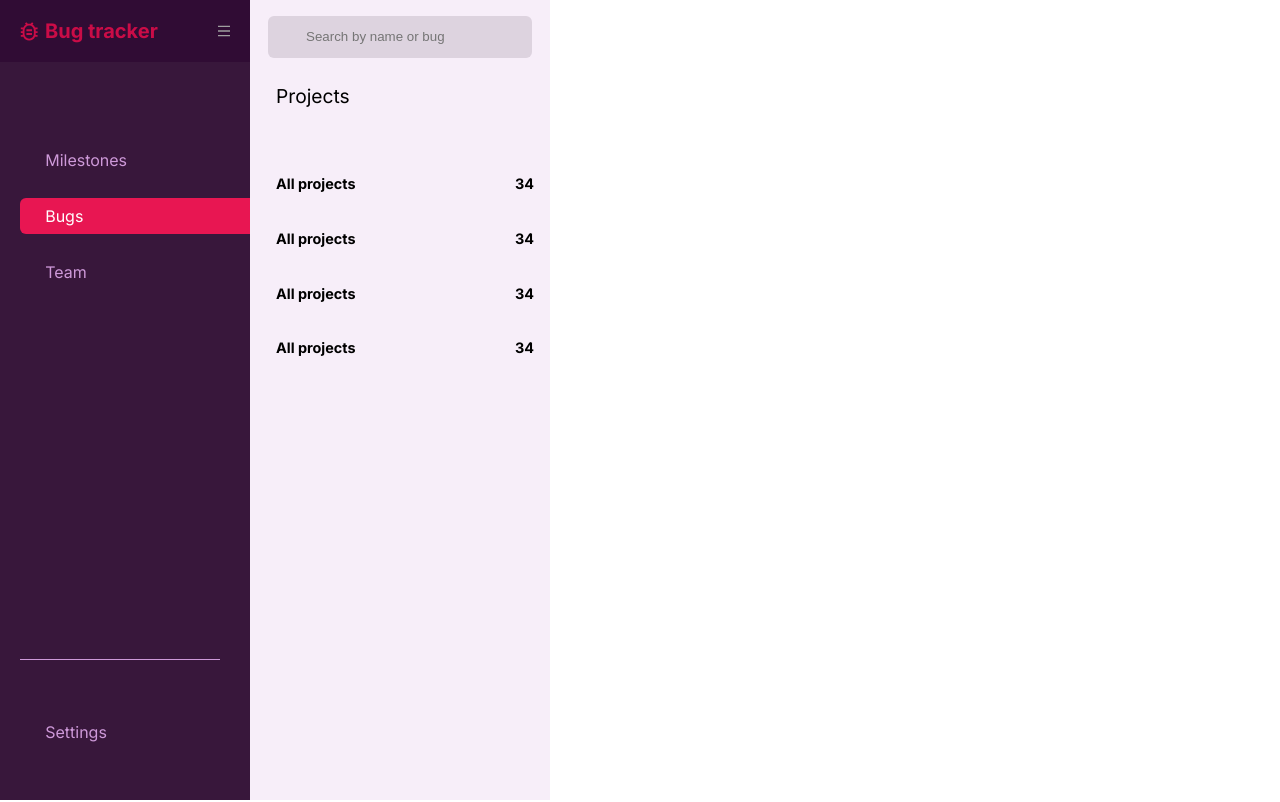
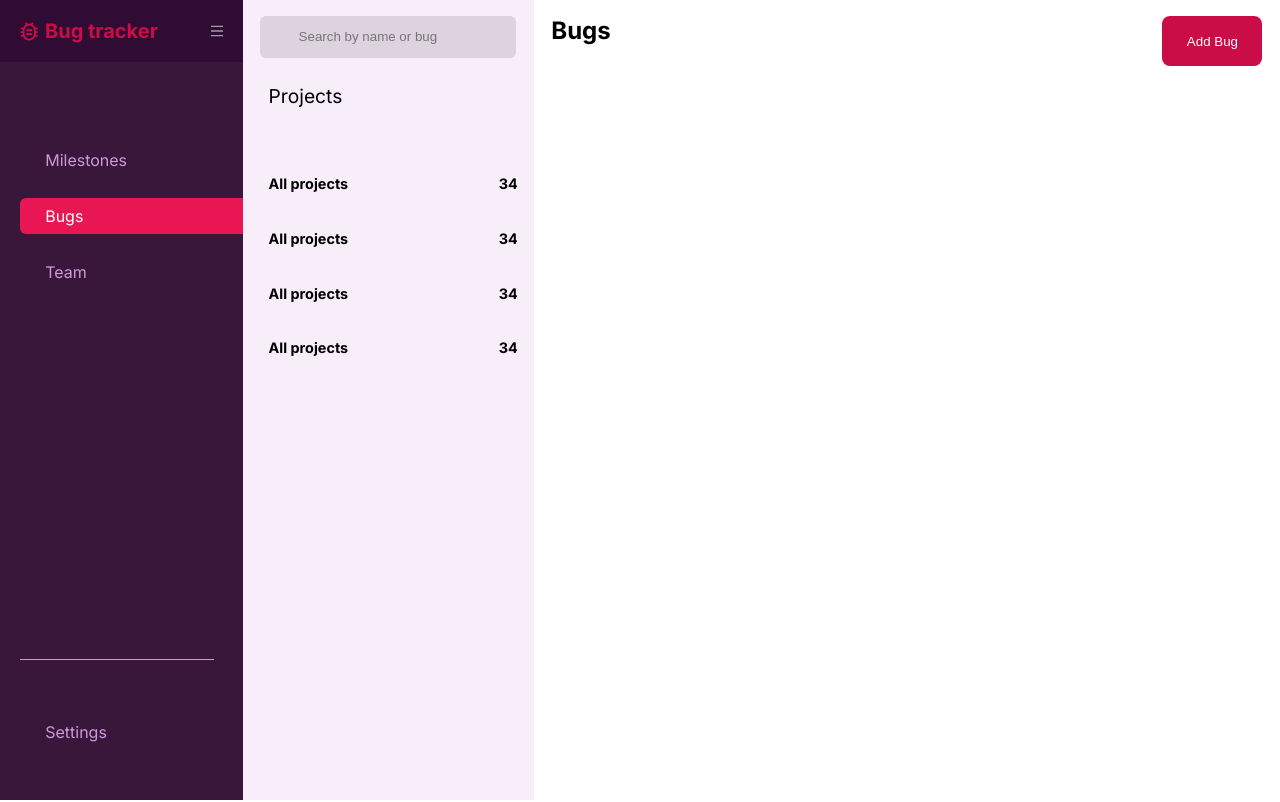
Before and after one commit to antonioGoeminne/sentry-clone, a Next.js app: page /bugs in a window 1280 px wide. Before the commit this address had no page. Shown: the top 802 px of the page. Built offline with nearby package versions, Linux system fonts and the light colour scheme; some icons are missing.

Commit message:
FEAT: adding button, modal and base of form to add bug

```diff
--- a/package.json
+++ b/package.json
@@ -13,12 +13,15 @@
     "@babel/preset-env": "^7.23.2",
     "@babel/preset-react": "^7.22.15",
     "@iconify/react": "^4.1.1",
+    "@radix-ui/react-dialog": "^1.0.5",
+    "@radix-ui/react-form": "^0.0.3",
     "framer-motion": "^10.16.4",
     "jest-environment-jsdom": "^29.7.0",
     "next": "14.0.0",
     "react": "^18",
     "react-dom": "^18",
-    "styled-components": "^6.1.0"
+    "styled-components": "^6.1.0",
+    "tinycolor2": "^1.6.0"
   },
   "devDependencies": {
     "@testing-library/dom": "^9.3.3",
--- /dev/null
+++ b/src/app/bugs/page.tsx
@@ -0,0 +1,43 @@
+"use client";
+import { BugForm } from "@features/bugs";
+import { useToggleVisibility } from "@hooks/use-toggle-visibility";
+import { Button } from "@ui/Button";
+import { Modal } from "@ui/Modal";
+import { secondary } from "@ui/colors";
+import styled from "styled-components";
+
+export default function Page() {
+  const [openAddBug, toggleVisibility] = useToggleVisibility();
+
+  return (
+    <div
+      style={{
+        display: "flex",
+        padding: "1rem 1.1rem",
+        width: "60%",
+        height: 100,
+        justifyContent: "space-between",
+      }}
+    >
+      <Title>Bugs</Title>
+      <Button
+        styles={{
+          ["background-color"]: secondary,
+          color: "white",
+          width: 100,
+          height: 50,
+        }}
+        onClick={toggleVisibility}
+      >
+        Add Bug
+      </Button>
+      <Modal open={openAddBug} setOpenModal={toggleVisibility}>
+        <BugForm />
+      </Modal>
+    </div>
+  );
+}
+
+const Title = styled.h2`
+  font-size: 1.5rem;
+`;
--- a/src/app/layout.tsx
+++ b/src/app/layout.tsx
@@ -3,6 +3,7 @@ import { Inter } from "next/font/google";
 import "./globals.css";
 import { Sidebar } from "@features/sidebar";
 import { MiddleTab } from "@features/middle-tab";
+import StyledComponentsRegistry from "../lib/registry";
 
 const inter = Inter({ subsets: ["latin"] });
 
@@ -19,11 +20,13 @@ export default function RootLayout({
   return (
     <html lang="en">
       <body className={inter.className}>
-        <div style={{ display: "flex" }}>
-          <Sidebar />
-          <MiddleTab />
-        </div>
-        {children}
+        <StyledComponentsRegistry>
+          <div style={{ display: "flex" }}>
+            <Sidebar />
+            <MiddleTab />
+            {children}
+          </div>
+        </StyledComponentsRegistry>
       </body>
     </html>
   );
--- /dev/null
+++ b/src/features/bugs/components/bug-form.tsx
@@ -0,0 +1,24 @@
+import * as Form from "@radix-ui/react-form";
+
+export const BugForm = () => {
+  return (
+    <Form.Root>
+      <Form.Field name="email">
+        <Form.Label>Email</Form.Label>
+        <Form.Message match="valueMissing">
+          Please enter your email
+        </Form.Message>
+        <Form.Message match="typeMismatch">
+          Please provide a valid email
+        </Form.Message>
+        <Form.Control asChild>
+          <input type="email" required />
+        </Form.Control>
+      </Form.Field>
+
+      <Form.Submit asChild>
+        <button style={{ marginTop: 10 }}>Post question</button>
+      </Form.Submit>
+    </Form.Root>
+  );
+};
--- /dev/null
+++ b/src/features/bugs/index.tsx
@@ -0,0 +1 @@
+export * from "./components/bug-form";
--- a/src/features/sidebar/sidebar.tsx
+++ b/src/features/sidebar/sidebar.tsx
@@ -13,7 +13,7 @@ import styled from "styled-components";
 import { usePathname, useRouter } from "next/navigation";
 
 const menuOptions = [
-  { label: "Milestones", icon: "ri:flag-2-line", link: "/ " },
+  { label: "Milestones", icon: "ri:flag-2-line", link: "/milestones" },
   { label: "Bugs", icon: "ri:error-warning-line", link: "/bugs" },
   { label: "Team", icon: "ri:group-line", link: "/team" },
 ];
--- /dev/null
+++ b/src/hooks/use-toggle-visibility.tsx
@@ -0,0 +1,9 @@
+import { useState } from "react";
+
+export const useToggleVisibility = () => {
+  const [open, setOpen] = useState<Boolean>(false);
+
+  const toggleVisibility = () => setOpen(!open);
+
+  return [open, toggleVisibility];
+};
--- /dev/null
+++ b/src/lib/registry.tsx
@@ -0,0 +1,29 @@
+'use client'
+
+import React, { useState } from 'react'
+import { useServerInsertedHTML } from 'next/navigation'
+import { ServerStyleSheet, StyleSheetManager } from 'styled-components'
+
+export default function StyledComponentsRegistry({
+  children,
+}: {
+  children: React.ReactNode
+}) {
+  // Only create stylesheet once with lazy initial state
+  // x-ref: https://reactjs.org/docs/hooks-reference.html#lazy-initial-state
+  const [styledComponentsStyleSheet] = useState(() => new ServerStyleSheet())
+
+  useServerInsertedHTML(() => {
+    const styles = styledComponentsStyleSheet.getStyleElement()
+    styledComponentsStyleSheet.instance.clearTag()
+    return <>{styles}</>
+  })
+
+  if (typeof window !== 'undefined') return <>{children}</>
+
+  return (
+    <StyleSheetManager sheet={styledComponentsStyleSheet.instance}>
+      {children}
+    </StyleSheetManager>
+  )
+}
--- /dev/null
+++ b/src/ui/Button.tsx
@@ -0,0 +1,47 @@
+import tinycolor from "tinycolor2";
+import React from "react";
+import styled from "styled-components";
+import { darkenRate, lightenRate } from "./colors";
+
+interface buttonTypes {
+  styles?: any;
+  children?: any;
+  buttonProps?: any;
+}
+
+export const Button = ({ styles, children, ...buttonProps }: buttonTypes) => {
+  return (
+    <Btn {...buttonProps} $styles={styles}>
+      {children}
+    </Btn>
+  );
+};
+
+const Btn = styled.button<{ $styles: String }>`
+  ${(props) => ({ ...props.$styles })}
+  border: none;
+  white-space: nowrap;
+  cursor: pointer;
+  outline: none;
+  border-radius: 0.5rem;
+  user-select: none;
+  transition: all 0.1s ease-in;
+
+  ::-moz-focus-inner {
+    border: 0;
+  }
+
+  &:hover {
+    background-color: ${(props) =>
+      tinycolor(props.$styles?.["background-color"])
+        .lighten(lightenRate)
+        .toHexString()};
+  }
+
+  &:active {
+    background-color: ${(props) =>
+      tinycolor(props.$styles?.["background-color"])
+        .darken(darkenRate)
+        .toHexString()};
+  }
+`;
--- /dev/null
+++ b/src/ui/Modal.tsx
@@ -0,0 +1,38 @@
+"use client";
+import React from "react";
+import * as Dialog from "@radix-ui/react-dialog";
+import styled from "styled-components";
+import { motion } from "framer-motion";
+
+export const Modal = ({ open, setOpenModal, trigger, children }: any) => (
+  <Dialog.Root open={open} onOpenChange={setOpenModal}>
+    <Dialog.Trigger asChild>{trigger}</Dialog.Trigger>
+    <Dialog.Portal>
+      <Overlay />
+      <motion.div initial={{ opacity: 0 }} animate={{ opacity: 1 }}>
+        <Content forceMount>{children}</Content>
+      </motion.div>
+    </Dialog.Portal>
+  </Dialog.Root>
+);
+
+const Overlay = styled(Dialog.Overlay)`
+  background-color: rgba(0, 0, 0, 0.1);
+  position: fixed;
+  inset: 0;
+`;
+
+const Content = styled(Dialog.Content)`
+  background-color: white;
+  border-radius: 6px;
+  box-shadow: hsl(206 22% 7% / 35%) 0px 10px 38px -10px,
+    hsl(206 22% 7% / 20%) 0px 10px 20px -15px;
+  position: fixed;
+  top: 50%;
+  left: 50%;
+  transform: translate(-50%, -50%);
+  width: 90vw;
+  max-width: 500px;
+  max-height: 85vh;
+  padding: 25px;
+`;
--- a/src/ui/colors.ts
+++ b/src/ui/colors.ts
@@ -1,6 +1,27 @@
+import tinycolor from "tinycolor2";
+
 export const primary = "#38173b";
 export const primaryLighter = "#ce99d9";
 export const primaryLighter2 = "#f7eef9";
 export const primaryDarker = "#300c34";
 export const secondary = "#ca0c47";
 export const secondaryDarker = "#e81652";
+
+export const lightenRate = 7.5;
+export const darkenRate = 15;
+
+export const primaryLigtherTiny = tinycolor(primary)
+  .lighten(lightenRate)
+  .toHexString();
+
+export const primaryDarkerTiny = tinycolor(primary)
+  .darken(darkenRate)
+  .toHexString();
+
+export const secondaryLigtherTiny = tinycolor(secondary)
+  .lighten(lightenRate)
+  .toHexString();
+
+export const secondaryDarkerTiny = tinycolor(secondary)
+  .darken(darkenRate)
+  .toHexString();
--- a/tsconfig.json
+++ b/tsconfig.json
@@ -21,6 +21,7 @@
     "paths": {
       "@features*": ["./src/features*"],
       "@ui*": ["./src/ui*"],
+      "@hooks*": ["./src/hooks*"]
     }
   },
   "include": ["next-env.d.ts", "**/*.ts", "**/*.tsx", ".next/types/**/*.ts"],
```
Also changed, not shown: 1 other file (tests, documents, lock files or other folders).
